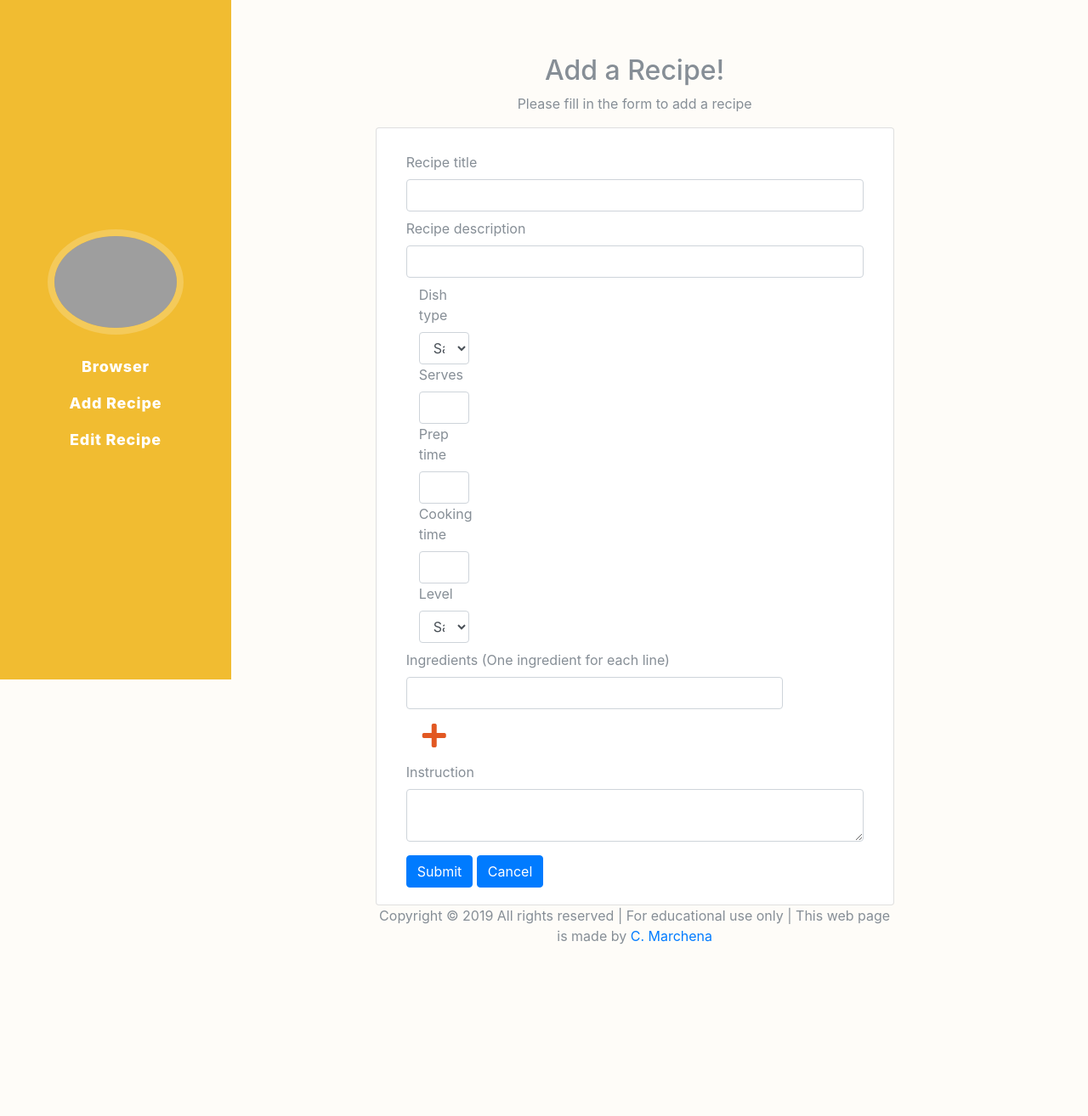
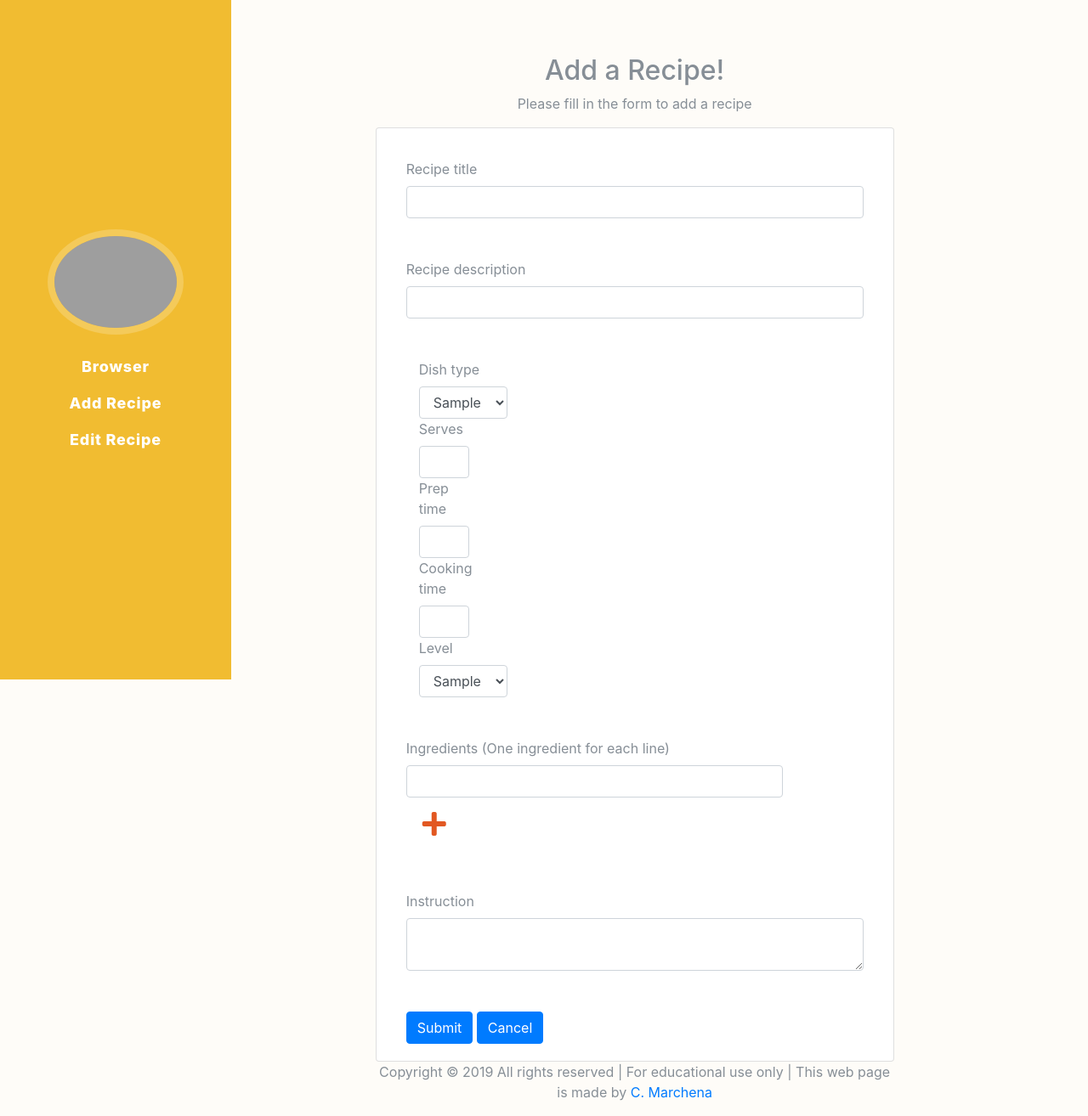
Before and after one commit to dugudugu/A_Chefs_Book, a Flask app: page /add_recipe in a window 1280 px wide. Shown: the whole page at 85% size. Before the commit the page ends 1112 px from the top, so only its background shows below. Run offline with Flask 2, Linux system fonts and the light colour scheme; a database or web service that is not in the repository returns one stand-in record (values such as "Sample title"); some libraries are stand-ins or nearby versions; grey boxes are pictures that could not be loaded.

Commit message:
Add_recipe page basics is compleet

```diff
--- a/templates/add_recipe.html
+++ b/templates/add_recipe.html
@@ -12,26 +12,26 @@
         <div class="card-body">
             <form action "{{url_for('insert_recipe')}}" method="POST" class="add-recipe-form">
 
-                <div class=" col-12 mt-2">
+                <div class=" col-12 mt-3 mb-5">
                     <!-- Recipe Title -->
-                    <div class="mt-2 md-form form-lg">
-                        <label for="title">Recipe title</label>
+                    <div class="mt-3 md-form form-lg">
+                        <label for="title" class="label">Recipe title</label>
                         <input type="text" id="title" name="title" value="" required class="form-control">
                     </div>
 
                     <!-- Recipe Description -->
-                    <div class="mt-2 md-form form-lg">
-                        <label for="description">Recipe description</label>
+                    <div class="mt-5 md-form form-lg">
+                        <label for="description" class="label">Recipe description</label>
                         <input type="text" id="description" name="description" value="" class="form-control">
                     </div>
                 </div>
 
-                <div class="input-field col-12 mt-2">
+                <div class="input-field col-12 mb-5">
                     <div class="flex-selection">
 
                         <!-- Dish Type -->
-                        <div class="input-field col-2">
-                            <label for="type">Dish type</label>
+                        <div class="input-field col-3">
+                            <label for="type" class="label">Dish type</label>
                             <select class="form-control" id="type" name="type" required>
                                 {% for cat in Categories %}
                                 <option value="{{cat.dish_type}}">{{cat.dish_type}}</option>
@@ -41,25 +41,25 @@
 
                         <!-- Servings -->
                         <div class="input-field col-2">
-                            <label for="recipe-serving">Serves</label>
+                            <label for="recipe-serving" class="label">Serves</label>
                             <input type="number" name="serves" id="recipe-serving" required class="form-control" min="0"/>
                         </div>
 
                         <!-- Preparation Time -->
                         <div class="input-field col-2">
-                            <label for="prep-time">Prep time</label>
+                            <label for="prep-time" class="label">Prep time</label>
                             <input type="text" name="prep-time" id="prep-time" required class="form-control" />
                         </div>
 
                         <!-- Cooking Time -->
                         <div class="input-field col-2">
-                            <label for="cooking-time">Cooking time</label>
+                            <label for="cooking-time" class="label">Cooking time</label>
                             <input type="text" name="cooking-time" id="cooking-time" required class="form-control" />
                         </div>
 
                         <!-- Difficulty level -->
-                        <div class="input-field col-2">
-                            <label for="difficulty">Level</label>
+                        <div class="input-field col-3">
+                            <label for="difficulty" class="label">Level</label>
                             <select class="form-control" id="difficulty" name="difficulty" required>
                                 {% for diff in difficulty %}
                                 <option value="{{diff.recipe_difficulty}}">{{diff.recipe_difficulty}}</option>
@@ -71,21 +71,21 @@
                     </div>
 
                     <!-- Recipe Ingredients -->
-                    <div class="col-10 btn-inline mt-2" id="TextBoxGroupIngredients">
+                    <div class="col-10 btn-inline mb-5" id="TextBoxGroupIngredients">
                         <div id="TextBoxIngredient">
-                            <label for="title">Ingredients (One ingredient for each line)</label>
-                                <div class="flex ">
-                                <input type="text" id="ingredient" name="ingredient" value=" " required class="form-control ">
-                                <a class="btn btn-sm" id="addIngredient" role="button"><i class="fas fa-plus " aria-hidden="true "></i></a>
+                            <label for="title" class="label">Ingredients (One ingredient for each line)</label>
+                                <div class="flex">
+                                <input type="text" id="ingredient" name="ingredient" value=" " required class="form-control">
+                                <a class="btn btn-sm" id="addIngredient" role="button"><i class="fas fa-plus" aria-hidden="true "></i></a>
                                 </div>
                         </div>
                     </div>
 
                     <!-- Recipe Instructions -->
-                    <div class="col-12 " id="TextBoxInstructions ">
-                        <div class="form-group " id="TextBoxInstruction ">
-                            <label for="recipe_instruction ">Instruction</label>
-                            <textarea class="form-control " id="TextBoxInstruction rows="10">
+                    <div class="col-12 mb-5" id="TextBoxInstructions">
+                        <div class="form-group" id="TextBoxInstruction">
+                            <label for="recipe_instruction" class="label">Instruction</label>
+                            <textarea class="form-control" id="TextBoxInstruction rows="10">
                             </textarea>
                         </div>
                     </div>
```
